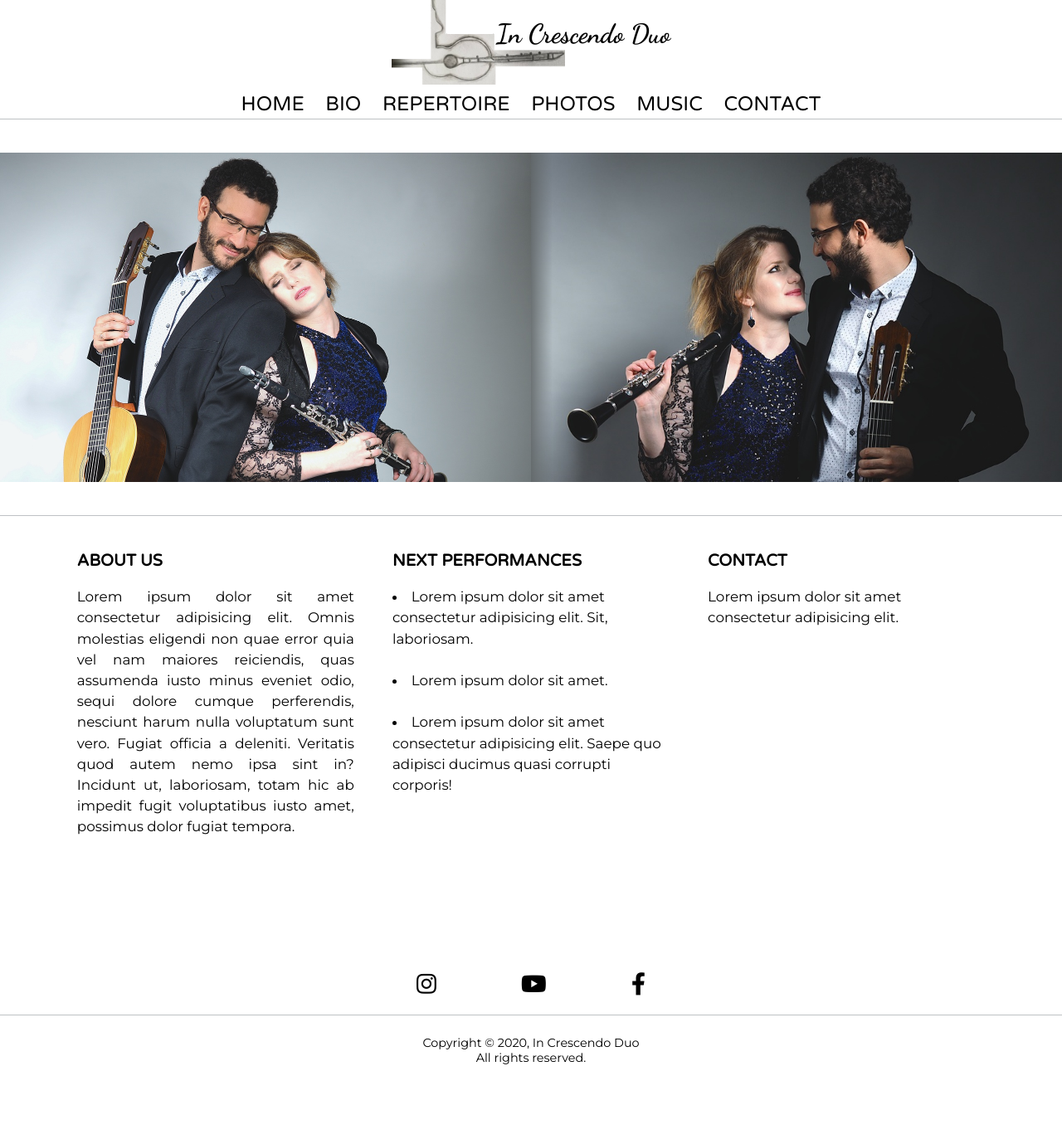
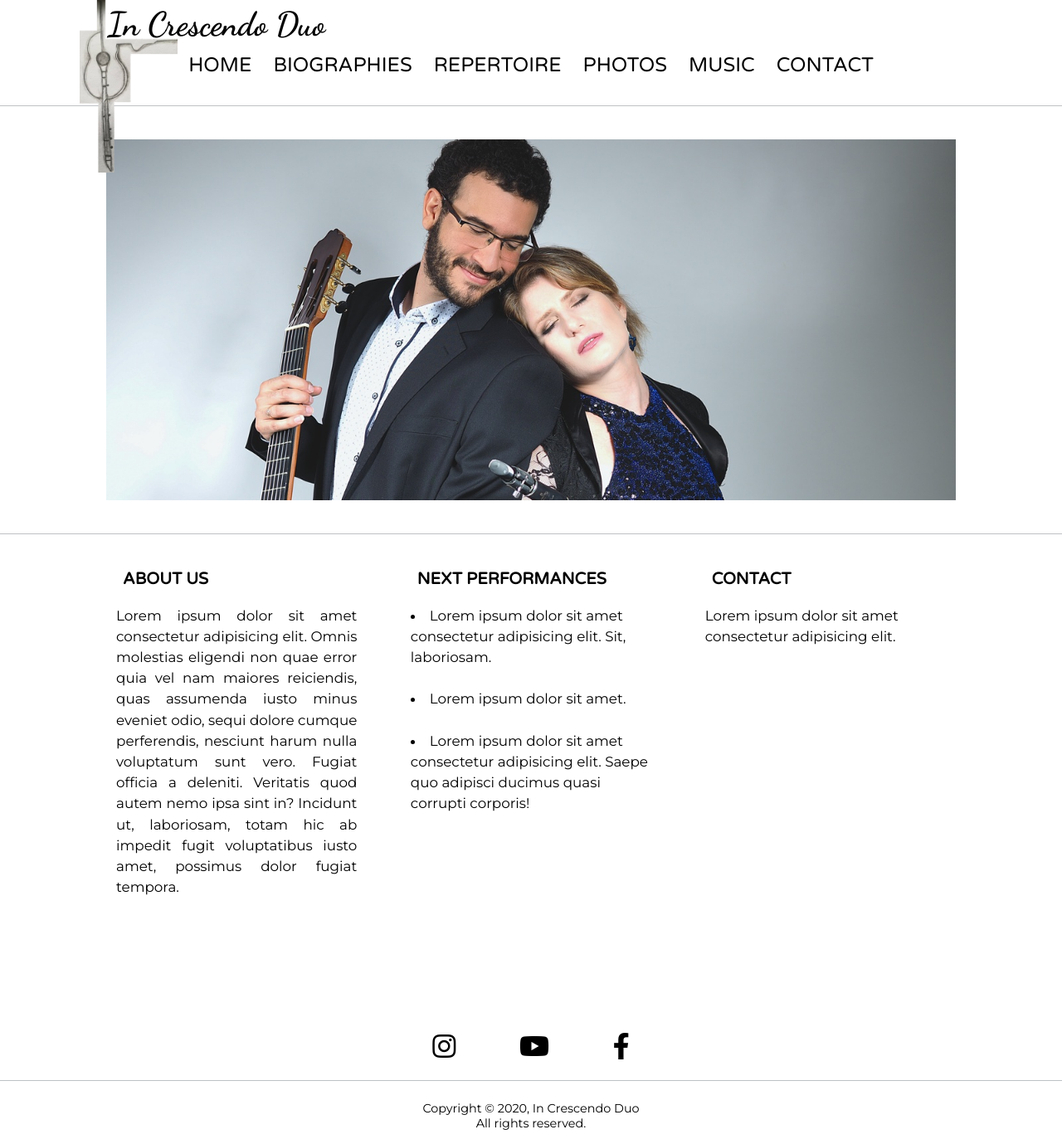
Before and after one commit to EsztiDi/increscendoduo, a PHP site: page / in a window 1280 px wide. Shown: the whole page at 83% size. Before the commit the page ends 1283 px from the top, so only its background shows below. Run offline with PHP 8.4, Linux system fonts and the light colour scheme; some libraries are stand-ins or nearby versions; some web fonts are replaced.

Commit message:
Logo on left, bigger font

```diff
--- a/biographies.html
+++ b/biographies.html
@@ -19,7 +19,7 @@
     <nav>
       <ul>
         <li><a href="./index.html">Home</a></li>
-        <li><a class="active" href="./biographies.html">Bio</a></li>
+        <li><a class="active" href="./biographies.html">Biographies</a></li>
         <li><a href="./repertoire.html">Repertoire</a></li>
         <li><a href="./photos.html">Photos</a></li>
         <li><a href="./music.html">Music</a></li>
--- a/index.html
+++ b/index.html
@@ -19,7 +19,7 @@
     <nav>
       <ul>
         <li><a class="index" href="./index.html">Home</a></li>
-        <li><a href="./biographies.html">Bio</a></li>
+        <li><a href="./biographies.html">Biographies</a></li>
         <li><a href="./repertoire.html">Repertoire</a></li>
         <li><a href="./photos.html">Photos</a></li>
         <li><a href="./music.html">Music</a></li>
--- a/music.html
+++ b/music.html
@@ -19,7 +19,7 @@
     <nav>
       <ul>
         <li><a href="./index.html">Home</a></li>
-        <li><a href="./biographies.html">Bio</a></li>
+        <li><a href="./biographies.html">Biographies</a></li>
         <li><a href="./repertoire.html">Repertoire</a></li>
         <li><a href="./photos.html">Photos</a></li>
         <li><a class="active" href="./music.html">Music</a></li>
--- a/photos.html
+++ b/photos.html
@@ -19,7 +19,7 @@
     <nav>
       <ul>
         <li><a href="./index.html">Home</a></li>
-        <li><a href="./biographies.html">Bio</a></li>
+        <li><a href="./biographies.html">Biographies</a></li>
         <li><a href="./repertoire.html">Repertoire</a></li>
         <li><a class="active" href="./photos.html">Photos</a></li>
         <li><a href="./music.html">Music</a></li>
--- a/repertoire.html
+++ b/repertoire.html
@@ -19,7 +19,7 @@
     <nav>
       <ul>
         <li><a href="./index.html">Home</a></li>
-        <li><a href="./biographies.html">Bio</a></li>
+        <li><a href="./biographies.html">Biographies</a></li>
         <li><a class="active" href="./repertoire.html">Repertoire</a></li>
         <li><a href="./photos.html">Photos</a></li>
         <li><a href="./music.html">Music</a></li>
--- a/scripts/main.js
+++ b/scripts/main.js
@@ -1,6 +1,6 @@
 $(document).ready(function() {
 
-  if (window.matchMedia("(max-width: 640px)").matches) {
+  // if (window.matchMedia("(max-width: 640px)").matches) {
     var slideIndex = 0;
     // $(".container").fadeIn(1000);
     slideShow();
@@ -16,7 +16,7 @@ $(document).ready(function() {
       slides.eq(slideIndex - 1).fadeIn(1000);
       setTimeout(slideShow, 7000);
     }
-  }
+  // }
 
   $(".card").each(function(index) {
     $(this).on("click", function () {
@@ -95,9 +95,12 @@ $(document).ready(function() {
     $("header .fa-bars, header .fa-times").toggle(500);
   });
 
-  $(".cards > *, .bio p, .photos .card, .videos, .music p").each(function (index) {
+  $(".cards > *, .bio p, .photos .card").each(function (index) {
     $(this).css("animation-delay", index * 0.15 + "s");
   });
+  $(".daniel h3, .daniel .img-container").each(function () {
+    $(this).css("animation-delay", $(".flora p").length * 0.15 + "s");
+  });;
 
   // gsap.registerPlugin(ScrollTrigger);
 
--- a/styles/main.css
+++ b/styles/main.css
@@ -53,7 +53,7 @@ body > header {
   top: 0;
   left: 0;
   width: 100%; */
-  height: 9rem;
+  height: 8rem;
   background: #FFF;
   /* background: var(--header-bg); */
   /* background: linear-gradient(to bottom, var(--header-bg) 85%, transparent 100%); */
@@ -74,15 +74,15 @@ header .fa-bars, header .fa-times {
 }
 .logo {
   position: relative;
-  top: -1rem;
-  /* left: 38.89%; */
+  /* top: -1rem; */
+  left: 7.5%;
   /* right: -10%; */
-  width: 21rem;
-  height: 7.35rem;
-  margin: auto;
+  width: 18.5rem;
+  height: 13rem;
+  /* margin: auto; */
   background-repeat: no-repeat;
   background-size: contain;
-  background-image: url("../images/logo-v.gif");
+  background-image: url("../images/logo.gif");
 }
 /* .logo img {
   position: absolute;
@@ -93,28 +93,31 @@ header .fa-bars, header .fa-times {
 } */
 .logo a {
   position: absolute;
-  bottom: 35%;
+  bottom: 74.5%;
   right: 0;
   /* left: 35%; */
   /* white-space: nowrap; */
-  font-size: 2rem;
+  font-size: 2.5rem;
   font-family: 'Dancing Script', cursive;
 }
 nav {
   position: absolute;
-  bottom: 2%;
+  top: 50%;
+  /* left: calc(7.5% + 4rem); */
   width: 100%;
 }
 nav ul {
   display: flex;
+  flex-wrap: wrap;
   align-items: center;
   justify-content: center;
   list-style: none;
+  width: 68%;
   height: 100%;
   margin: auto;
 }
 nav li {
-  margin: 0 1%;
+  margin: 0 1.5%;
   transition: transform 0.2s ease-in;
   transition: transform var(--transition-time);
 }
@@ -158,8 +161,8 @@ nav li:hover a {
   /* min-width: 11%; */
 }
 .social a {
-  font-size: 1.7rem;
-  padding: 0 4% 1.3rem;
+  font-size: 2rem;
+  padding: 0 3% 1.3rem;
 }
 .active {
   /* border-bottom: 1px solid #BEC1C4; */
@@ -197,14 +201,15 @@ section > * {
 .slideshow {
   position: relative;
   overflow: hidden;
-  width: 100%;
-  padding-top: 31%;
-  background: linear-gradient(225deg, #BEC1C4, transparent);
+  width: 80%;
+  padding-top: 34%;
+  margin: auto;
+  /* background: linear-gradient(225deg, #BEC1C4, #FFF); */
   opacity: 0;
   animation: var(--fade-animation);
   /* padding-top: 66.64%; */
 }
-.slideshow::before {
+/* .slideshow::before {
   content: "";
   z-index: 1;
   position: absolute;
@@ -222,27 +227,29 @@ section > * {
   background: linear-gradient(135deg, rgba(0, 20, 61, 0.9), var(--header-color));
 } */
 .slides {
+  display: none;
   position: absolute;
-  top: -3%;
-  left: 0;
-  width: 50%;
+  top: -10%;
+  /* left: 10%; */
+  width: 100%;
 }
-.slides.two {
+/* .slides.two {
   left: 50%;
-}
+} */
 
 .cards {
   display: flex;
   justify-content: center;
   flex-wrap: wrap;
   margin: 2.5rem 0 0;
-  padding: 0 5%;
+  padding: 0 8%;
   border-top: 1px solid #BEC1C4;
   border-top: 1px solid var(--border-color);
 }
 .cards > * {
   flex-basis: 33%;
-  padding: 2.5rem 2% 0;
+  min-width: 350px;
+  padding: 2.5rem 3% 0;
   opacity: 0;
   animation: var(--up-animation);
 }
@@ -255,16 +262,11 @@ section > * {
   /* font-family: 'Kaushan Script', cursive; */
   font-family: 'Varela Round', sans-serif;
   text-transform: uppercase;
+  text-indent: 0.5rem;
   margin-bottom: 1rem;
   /* border-bottom: 1px solid #BEC1C4; */
   /* border-bottom: 1px solid var(--border-color); */
 }
-/* h3 i {
-  font-size: 2rem;
-  margin: 1% 4%;
-  color: #8A9093;
-  color: var(--hover-color);
-} */
 
 .bio h3 {
   letter-spacing: 0.1rem;
```
Also changed, not shown: other parts of styles/main.css (+43 -9 lines), contact.html (+4 -4 lines).
